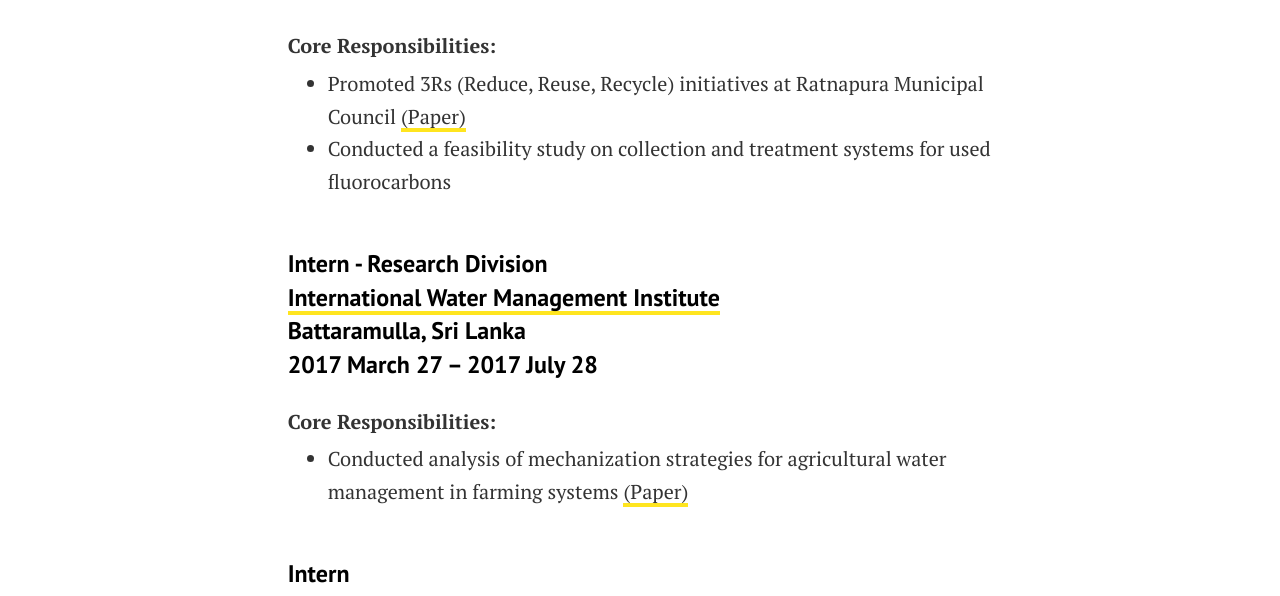
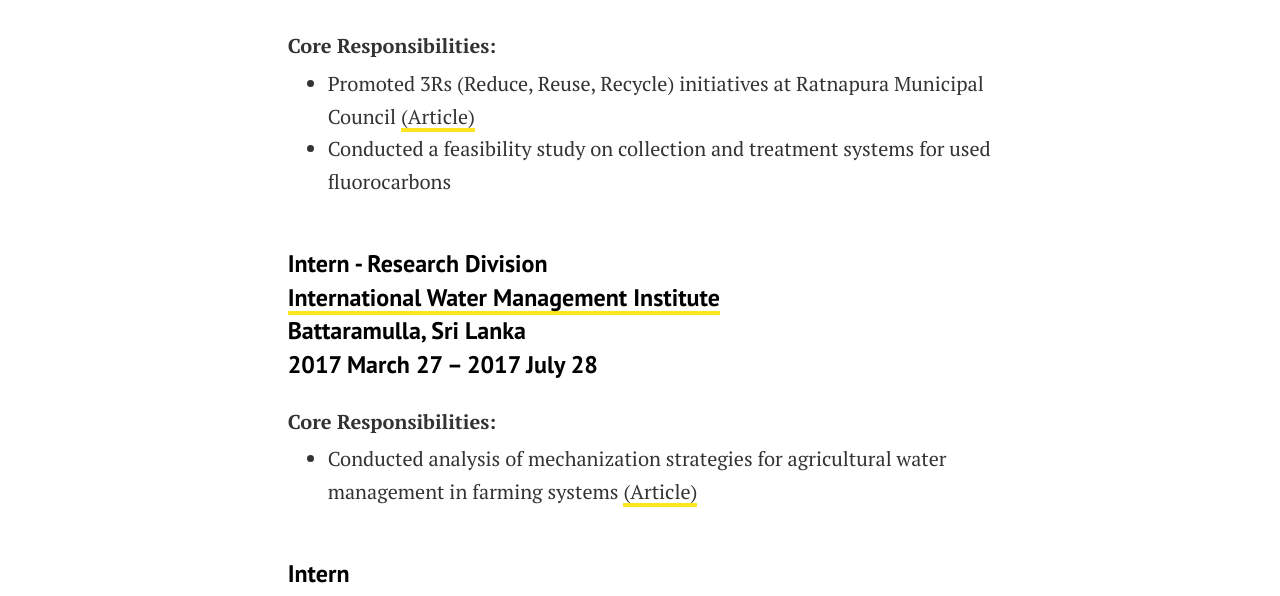
Before and after one commit to kanthsaz/kanthsaz.github.io, a Jekyll site: the page built from pages/work.md, in a window 1280 px wide and 900 px high, scrolled down 2660 px. Shown: the part 157-753 px from the top of the window. Built offline with Jekyll 4.4.1, drawn with Linux system fonts in a browser that asks for light colours.

Commit message:
Update work.md

```diff
--- a/pages/work.md
+++ b/pages/work.md
@@ -68,7 +68,7 @@
   <li>
     Promoted 3Rs (Reduce, Reuse, Recycle) initiatives at Ratnapura Municipal Council
     <a href="https://digital.detritusjournal.com/articles/evaluation-of-organic-and-recyclable-waste-separation-at-generation-source-in-ratnapura-and-kataraga/359"
-       target="_blank" rel="noopener noreferrer">(Paper)</a>
+       target="_blank" rel="noopener noreferrer">(Article)</a>
   </li>
   <li>
     Conducted a feasibility study on collection and treatment systems for used fluorocarbons
@@ -80,7 +80,7 @@
 <ul style="margin-top: 0;">
   <li>
     Conducted analysis of mechanization strategies for agricultural water management in farming systems
-    <a href="https://hdl.handle.net/10568/100656" target="_blank" rel="noopener noreferrer">(Paper)</a>
+    <a href="https://hdl.handle.net/10568/100656" target="_blank" rel="noopener noreferrer">(Article)</a>
   </li>
 </ul>
 
```
